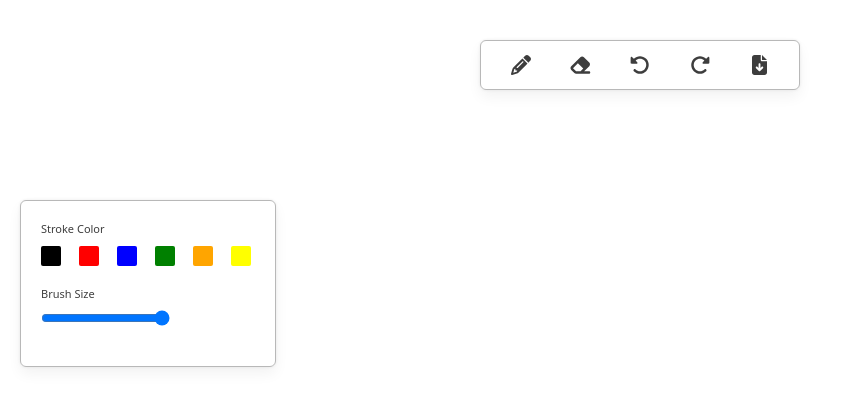
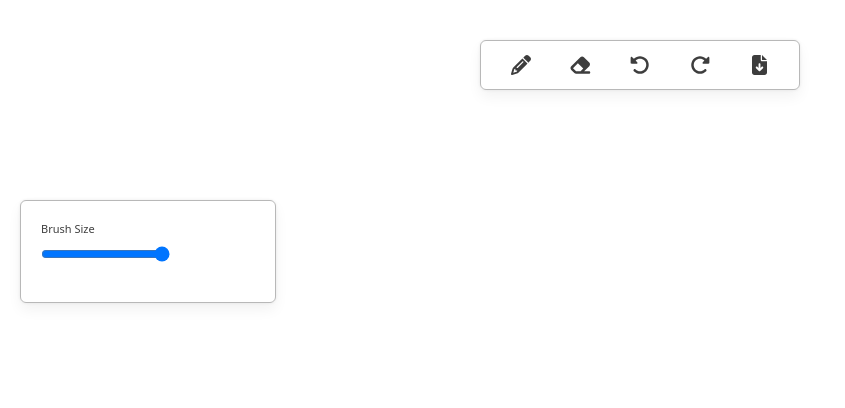
Before and after one commit to adityaK87/Sketch-Board, a React (Create React App) app: page / in a window 1280 px wide. Shown: the top 408 px of the page, without its empty margins (0-845 px from the left). Built offline with nearby package versions, Linux system fonts and the light colour scheme.

Commit message:
add communication between toolbox and menu item

```diff
--- a/src/components/Menu/index.js
+++ b/src/components/Menu/index.js
@@ -1,5 +1,6 @@
-import { useDispatch } from "react-redux";
-import { menuItemClick, actionItemClick } from "@/slice/menuSlice";
+import { useDispatch, useSelector } from "react-redux";
+import { menuItemClick, actionItemClick } from "../../slices/menuSlice";
+import cx from "classnames";
 import { FontAwesomeIcon } from "@fortawesome/react-fontawesome";
 import {
 	faPencil,
@@ -9,10 +10,12 @@
 	faFileArrowDown,
 } from "@fortawesome/free-solid-svg-icons";
 import styles from "./index.module.css";
-import { MENU_ITEMS } from "@/constants";
+import { MENU_ITEMS } from "../../contants";
 
 const Menu = () => {
 	const dispatch = useDispatch();
+
+	const activeMenuItem = useSelector((state) => state.menu.activeMenuItem);
 
 	const handleMenuClick = (itemName) => {
 		dispatch(itemName);
@@ -21,12 +24,16 @@
 	return (
 		<div className={styles.menuContainer}>
 			<div
-				className={styles.iconWrapper}
+				className={cx(styles.iconWrapper, {
+					[styles.active]: activeMenuItem === MENU_ITEMS.PENCIL,
+				})}
 				onClick={() => handleMenuClick(MENU_ITEMS.PENCIL)}>
 				<FontAwesomeIcon icon={faPencil} className={styles.icon} />
 			</div>
 			<div
-				className={styles.iconWrapper}
+				className={cx(styles.iconWrapper, {
+					[styles.active]: activeMenuItem === MENU_ITEMS.ERASER,
+				})}
 				onClick={() => handleMenuClick(MENU_ITEMS.ERASER)}>
 				<FontAwesomeIcon icon={faEraser} className={styles.icon} />
 			</div>
--- a/src/components/Toolbox/index.js
+++ b/src/components/Toolbox/index.js
@@ -1,10 +1,19 @@
+import { useSelector } from "react-redux";
 import styles from "./index.module.css";
-import { COLORS } from "../../contants";
+import { COLORS, MENU_ITEMS } from "../../contants";
 
 const Toolbox = () => {
-	const updateBrushSize = () => {};
+	const activeMenuItem = useSelector((state) => state.menu.activeMenuItem);
+
+	const showStrokeToolOption = activeMenuItem === MENU_ITEMS.PENCIL;
+	const showBrushToolOption =
+		activeMenuItem === MENU_ITEMS.PENCIL || MENU_ITEMS.ERASER;
+
+	const updateBrushSize = (e) => {};
+
 	return (
 		<div className={styles.toolboxContainer}>
+			{showStrokeToolOption && (
 				<div className={styles.toolItem}>
 					<h4 className={styles.toolText}>Stroke Color</h4>
 					<div className={styles.itemContainer}>
@@ -34,6 +43,8 @@
 						/>
 					</div>
 				</div>
+			)}
+			{showBrushToolOption && (
 				<div className={styles.toolItem}>
 					<h4 className={styles.toolText}>Brush Size</h4>
 					<div className={styles.itemContainer}>
@@ -46,6 +57,7 @@
 						/>
 					</div>
 				</div>
+			)}
 		</div>
 	);
 };
```
Lines whose indentation alone changed are shown as unchanged.
